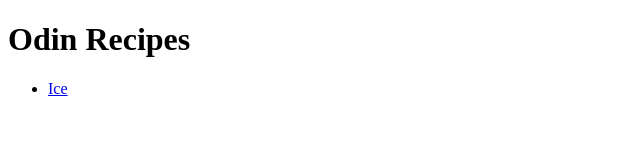
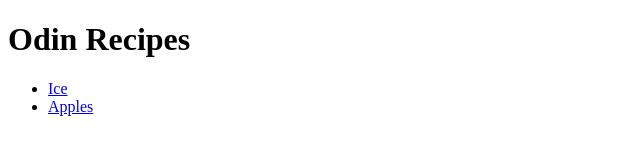
Before and after one commit to spauley/odin-recipes, a plain HTML site: page index.html in a window 1280 px wide. Shown: the full height of the page, 0-640 px from the left. Drawn offline with Linux system fonts and the light colour scheme.

Commit message:
Add apple recipe to index

```diff
--- a/index.html
+++ b/index.html
@@ -9,6 +9,7 @@
         <h1>Odin Recipes</h1>
         <ul>
             <li><a href="./recipes/ice.html">Ice</a></li>
+            <li><a href="./recipes/apples.html">Apples</a></li>
         </ul>
     </body>
 </html>
```
